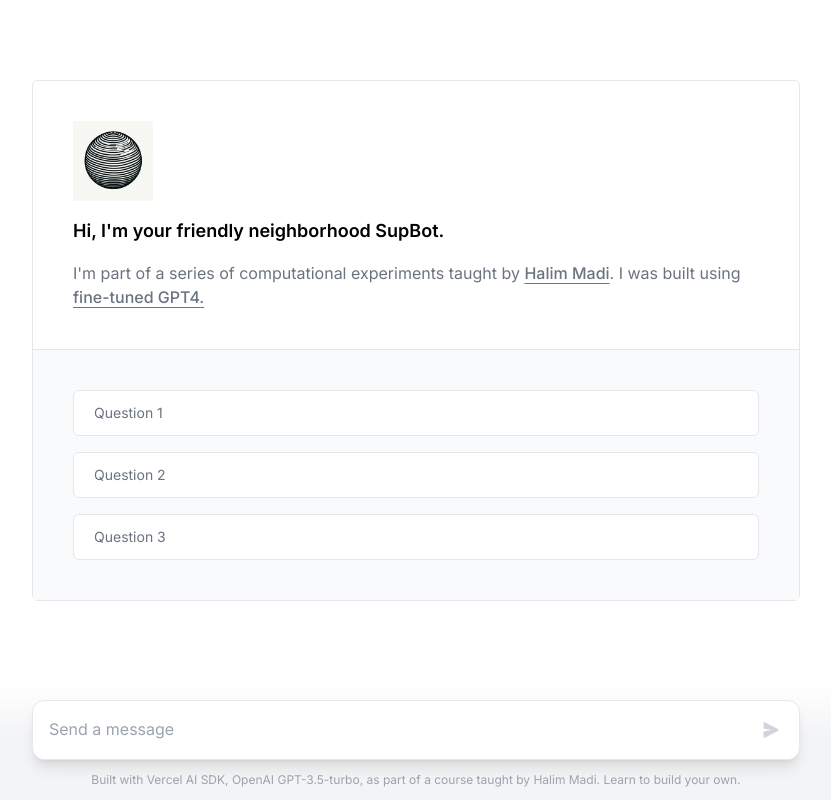
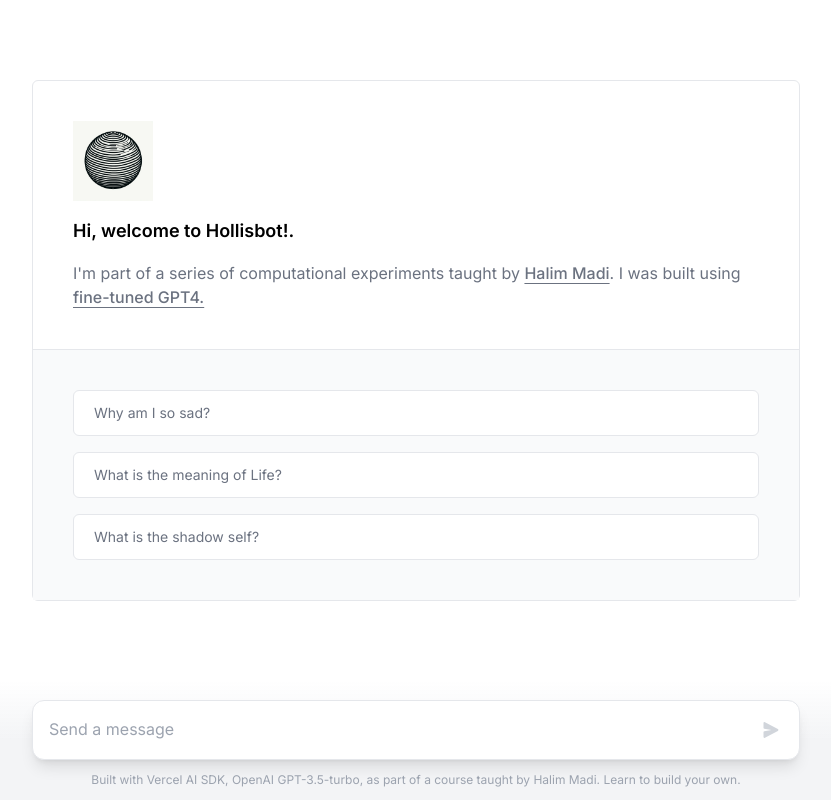
Before and after one commit to yayson77/supbot, a Next.js app: page / in a window 1280 px wide. Shown: the whole page, without its empty margins (224-1055 px from the left). Built offline with nearby package versions, Linux system fonts and the light colour scheme.

Commit message:
Update page.tsx

```diff
--- a/app/page.tsx
+++ b/app/page.tsx
@@ -14,9 +14,9 @@ import Textarea from "react-textarea-autosize";
 import Image from "next/image";
 
 const examples = [
-  "Question 1",
-  "Question 2",
-  "Question 3",
+  "Why am I so sad?",
+  "What is the meaning of Life?",
+  "What is the shadow self?",
 ];
 
 export default function Chat() {
@@ -83,7 +83,7 @@ export default function Chat() {
               className="h-20 w-20"
             />
             <h1 className="text-lg font-semibold text-black">
-              Hi, I'm your friendly neighborhood SupBot.
+              Hi, welcome to Hollisbot!.
             </h1>
             <p className="text-gray-500">
               I'm part of a series of computational experiments taught by{" "}
```
